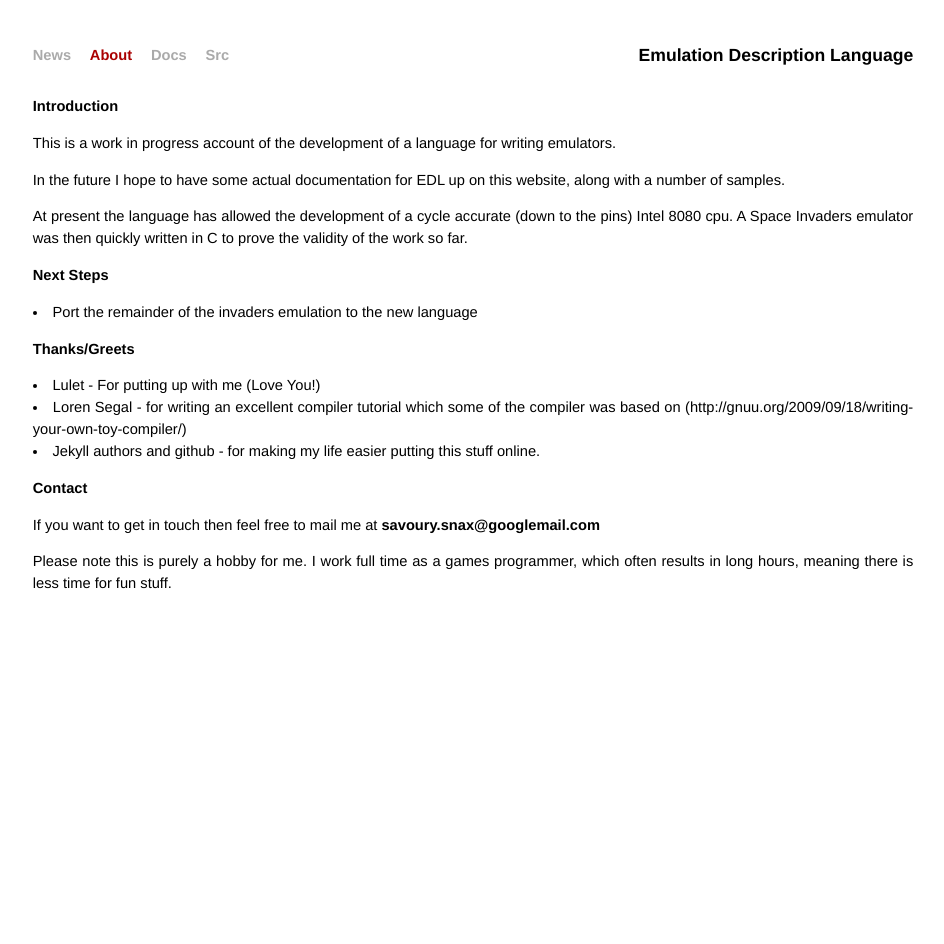
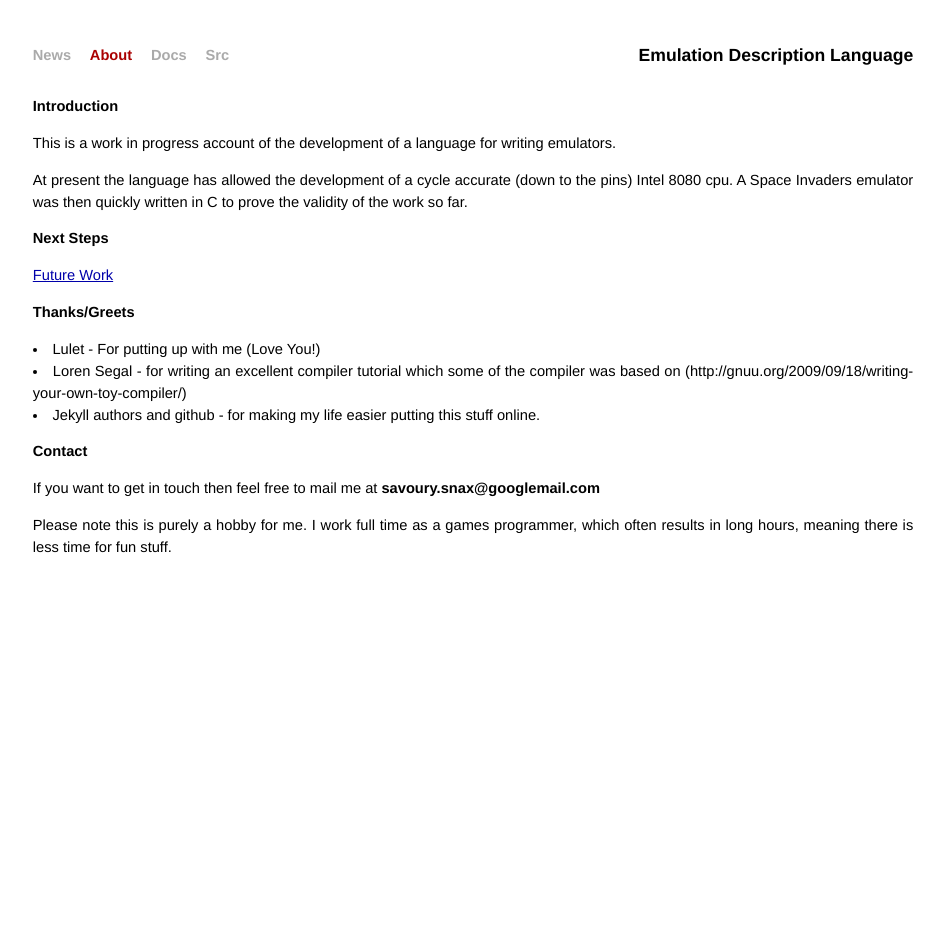
Before and after one commit to SavourySnaX/EDL, a Jekyll site: the page built from about.html, in a window 1280 px wide. Shown: the whole page, without its empty margins (167-1111 px from the left). Built offline with Jekyll 4.4.1, drawn with Linux system fonts in a browser that asks for light colours; Markdown is read by kramdown in place of the engine named in the settings.

Commit message:
updated about page.

```diff
--- a/about.html
+++ b/about.html
@@ -17,13 +17,11 @@ title: Emulation Description Language - About
 
 <p>This is a work in progress account of the development of a language for writing emulators. </p>
 
-<p>In the future I hope to have some actual documentation for EDL up on this website, along with a number of samples. </p>
-
 <p>At present the language has allowed the development of a cycle accurate (down to the pins) Intel 8080 cpu. A Space Invaders emulator was then quickly written in C to prove the validity of the work so far.</p>
 
 <h2>Next Steps</h2>
 <p></p>
-<li>Port the remainder of the invaders emulation to the new language</li>
+<a href="https://github.com/SavourySnaX/EDL/wiki/Futurework">Future Work</a>
 <p></p>
 <h2>Thanks/Greets</h2>
 <p></p>
```
